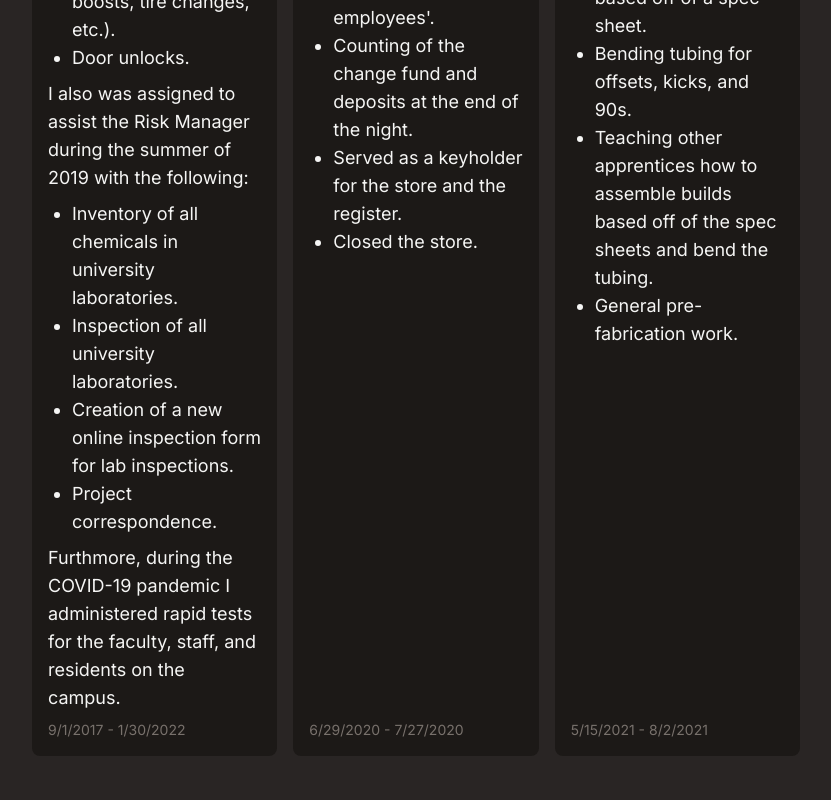
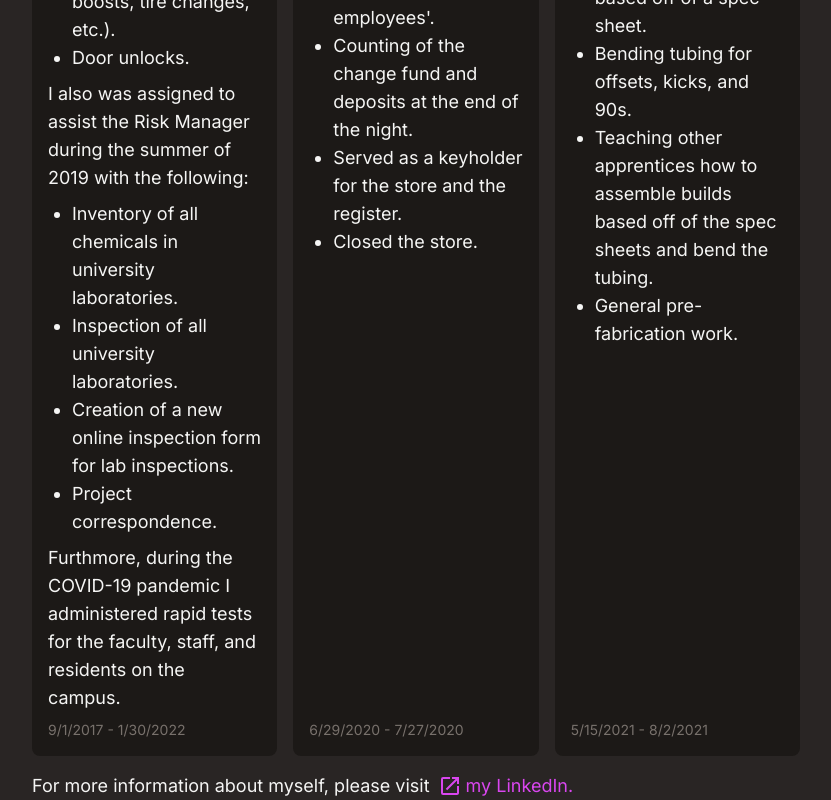
Before and after one commit to sk3p7ic/joshuaibrom.com, a Next.js app: page / in a window 1280 px wide. Shown: the part 2246-3046 px from the top of the page, without its empty margins (224-1055 px from the left). Before the commit the page ends 3002 px from the top, so only its background shows below. Built offline with nearby package versions, Linux system fonts and the light colour scheme.

Commit message:
Added link to LinkedIn.

```diff
--- a/components/Home/About.tsx
+++ b/components/Home/About.tsx
@@ -1,5 +1,5 @@
 import Link from "next/link";
-import { MdFileDownload } from "react-icons/md";
+import { MdFileDownload, MdOpenInNew } from "react-icons/md";
 import EmploymentHistory from "../../lib/employment.json";
 import { EmploymentCard } from "./Employment-Cards/EmploymentCard";
 
@@ -33,6 +33,18 @@ export const About = () => {
           <EmploymentCard listing={listing} key={i} />
         ))}
       </div>
+      <p className="font-inter text-lg inline-flex gap-2 items-center">
+        For more information about myself, please visit{" "}
+        <Link
+          href="https://www.linkedin.com/in/joshua-ibrom"
+          target="_blank"
+          referrerPolicy="no-referrer"
+          className="flex flex-row gap-1 items-center text-emerald-500 dark:text-fuchsia-500"
+        >
+          <MdOpenInNew size={24} />
+          my LinkedIn.
+        </Link>
+      </p>
     </div>
   );
 };
```
